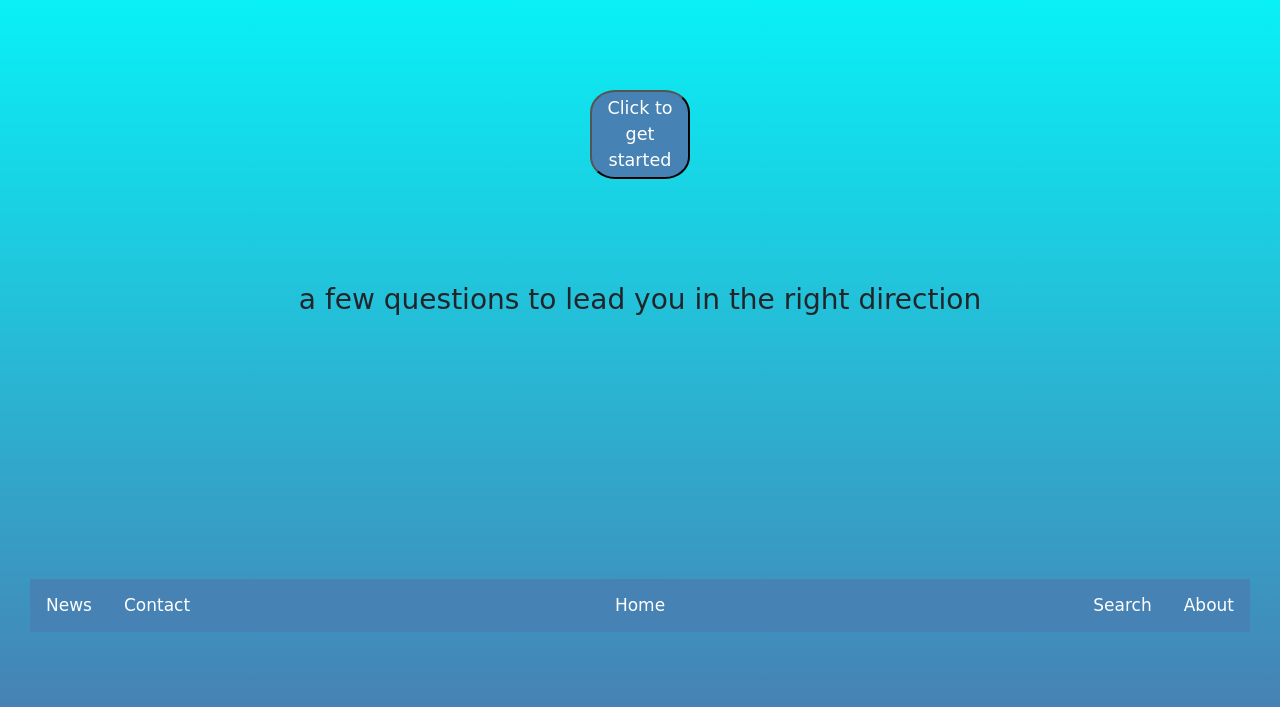
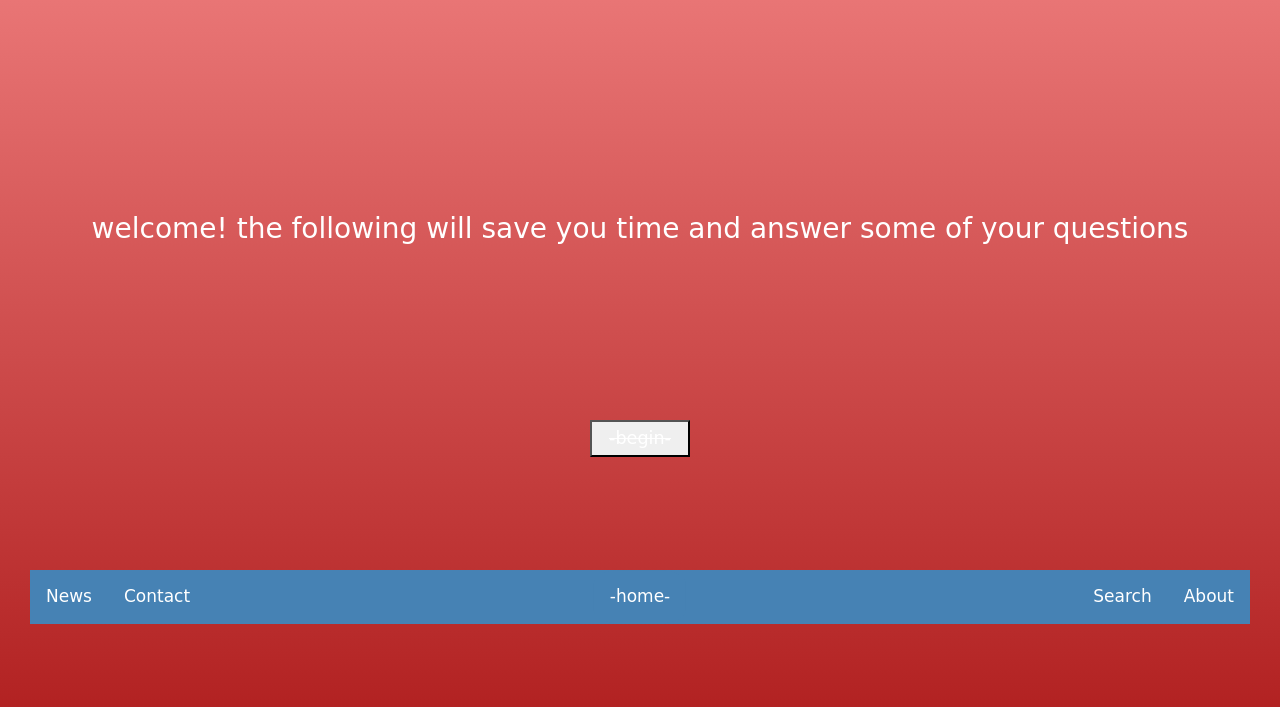
Before and after one commit to dwaynelewis/dwaynerlewis.com, a plain HTML site: page contact.html in a window 1280 px wide. Shown: the part 93-800 px from the top of the page. Drawn offline with nearby package versions, Linux system fonts and the light colour scheme; a web font is replaced by a local one.

Commit message:
changing colors

```diff
--- a/contact.html
+++ b/contact.html
@@ -18,7 +18,7 @@
   	font-family: 'Gugi', cursive;
   display: grid;
   grid-template-columns: repeat(4, 1fr);
-
+  color: white;
 width:100%;
   height: 100%;
   margin: 0, auto;
@@ -55,22 +55,21 @@ section{
 
 #demo{
   background-color: white;
-  color: #C0AB8E;
+  color: white;
   text-align: center;
 }
   </style>
 
   <style>
 
-    p{
-    font-size: 200%;
-  }
+
 
   body {
     margin: 0;
 
     font-family: 'Dosis', sans-serif;
-    background: linear-gradient(to bottom, #00FFFF 0%, #4682B4 100%);
+    /* background: linear-gradient(to bottom, #00FFFF 0%, #4682B4 100%); */
+      background: linear-gradient(to bottom, #F08080 0%, #B22222 100%);
   }
 
 h3#opening{
@@ -84,14 +83,11 @@ h3#opening{
   }
 
   #getstarted{
-
+    text-decoration: line-through;
     width: 100px;
-    background-color: #4682B4;
     color:white;
     padding: 3px;
     font-size: 110%;
-    border-radius: 25%;
-
   }
   button#getstarted{
     display: block;
@@ -324,6 +320,7 @@ h3#opening{
 
   .topnav a.active {
     background-color: inherit;
+    text-decoration: line-through;
   }
 
 .topnav a{
@@ -362,7 +359,7 @@ h3#opening{
 
     <!-- Centered link -->
     <div class="topnav-centered">
-      <a href="#home" class="active">Home</a>
+      <a href="index.html" class="active">-home-</a>
     </div>
 
     <!-- Left-aligned links (default) -->
@@ -381,14 +378,14 @@ h3#opening{
 
     </footer>
     <aside>
-
+        <button id= "getstarted">-begin-</button>
     </aside>
     <section>
-  <button id= "getstarted">Click to get started</button>
+
     </section>
     <main style="">
 
-<h3 id="opening">a few questions to lead you in the right direction</h3>
+<h3 id="opening">welcome! the following will save you time and answer some of your questions</h3>
 
 
 
```
Also changed, not shown: index.html (+4 -4 lines).
